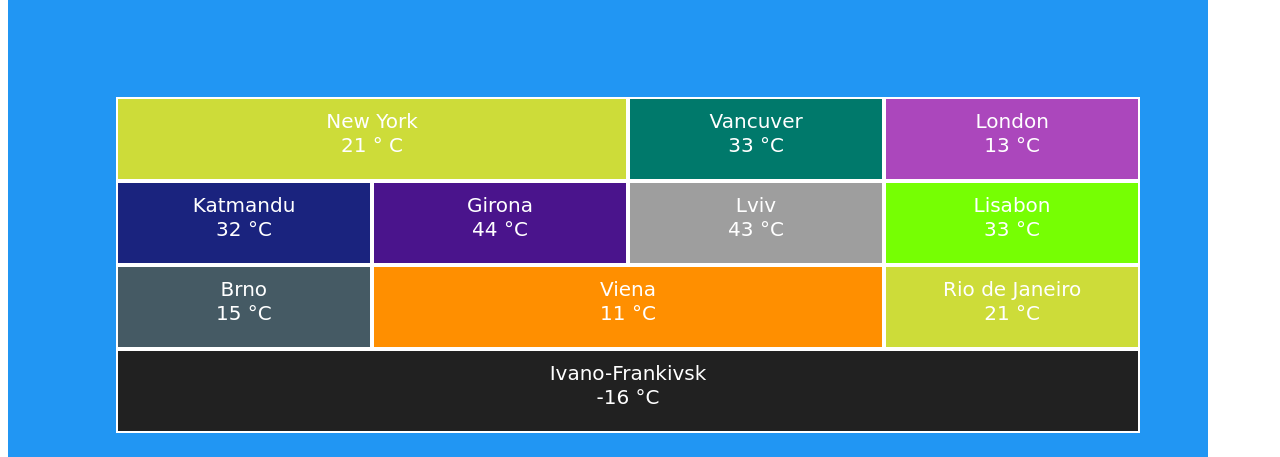
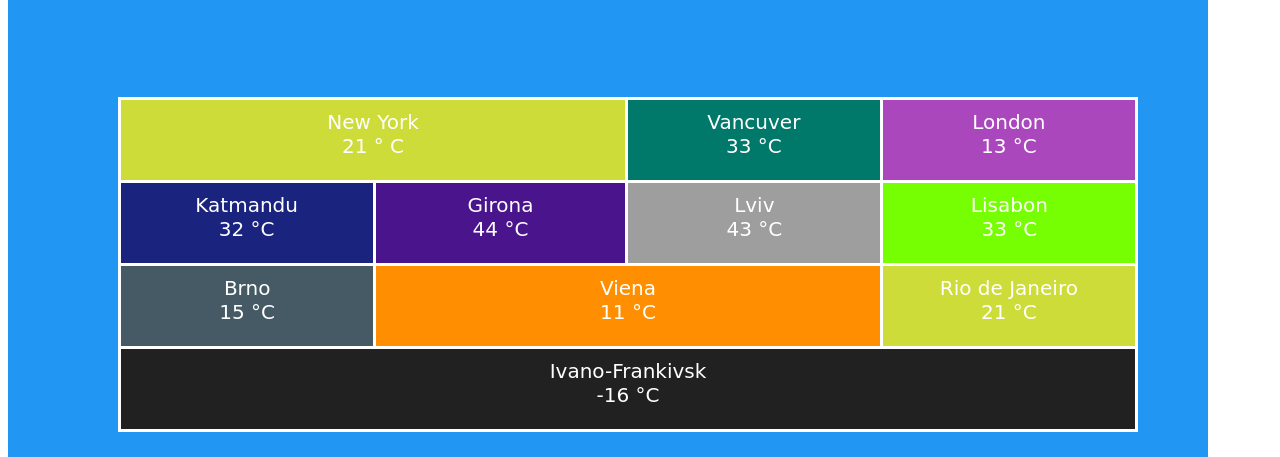
Before and after one commit to yaroslavhens/wheather12, a plain HTML site: page index.html in a window 1280 px wide. Shown: the part 107-564 px from the top of the page. Drawn offline with Linux system fonts and the light colour scheme; some icons are missing.

Commit message:
3 commit

```diff
--- a/css/style.css
+++ b/css/style.css
@@ -1,6 +1,6 @@
 * {
 	font-family: cursive;
-
+	transition: all .2s ease-in;
 }
 h1 {
 	text-align: center;
@@ -8,16 +8,7 @@ h1 {
 	padding-top: 30px;
 	font-size: 2em;
 }
-
-}
-
-ul {
-	font-size: 10x;
-
-}
-
 .blabla {
-
 	text-align: unset;
 	width: 1200px;
 	height: 1500px;
@@ -34,8 +25,6 @@ ul {
 	margin-top: 30px;
 	width: 20%;
 	height: 60px;
-	border: 2px solid;
-	border-color: white;
 	list-style: none;
 	padding: 10px;
 	color: white;
@@ -43,62 +32,69 @@ ul {
 }
 
 .col6 {
+	border-right: 	 3px solid;
+	border-bottom: 3px solid;
 	width: 20%;
 	background-color: #76FF03;
 }
-
 .col1  {
+	border-top: 3px solid;
+	border-bottom: 3px solid;
 	width: 20%;
 	background-color: #00796B;
 }
 .medium1 {
-
+	border:3px solid ;
 	background-color: #CDDC39;
-	width: 42.1%;
+	width: 41.7%;
 }
-.medium { width: 42.1%;
+.medium { width: 41.7%;
+	border-right:  3px solid;
 	background-color: #FF8F00;
 
 }
  .long {
+ 	border: 3px solid;
  	background-color: #212121;
-	width: 86.2%;
+	width: 85.7%;
 }
 .col4 {
+	width: 20%;
+	border-right:3px solid;
+	border-bottom: 3px solid;
 	background-color: #01579B;
 }
 .col5 {
+	border-right: 	 3px solid;
+	border-bottom: 3px solid;
 	background-color: #9E9E9E;
 }
 .col7 {
+	border-left:  3px solid;
+	border-right: 	 3px solid;
 	background-color: #455A64;
 }
 .col3 {
+	border-bottom: 3px solid;
+	border-right: 3px solid;
+	border-left: 3px solid;
 	background-color: #1A237E;
 }
 .col4 {
+	width: 19.8%;
 	background-color: #4A148C;
-
 }
 .col2 {
+	border:3px solid;
 	background-color: #AB47BC;
 }
-li.col2:hover {
-	background-color: red;
-}
 .col8 {
+	border-right:  3px solid;
 	background-color: #CDDC39;
 }
-li.col8:hover {
-	background-color: navy;
+.nameprod:hover > a  li {opacity: 0.6}
+.nameprod a li:hover {opacity: 1
 }
-
-ul:hover {
-	opacity: 0.7;
-}
-
-
-
 .foot {
 	font-size: 30px;
 	text-align: center;
--- a/index.html
+++ b/index.html
@@ -13,39 +13,41 @@
 	 <ul class="nameprod">
 
 		<a href="https://www.google.com.ua/maps/place/%D0%9D%D1%8C%D1%8E-%D0%99%D0%BE%D1%80%D0%BA,+%D0%A1%D0%A8%D0%90/@40.6971494,-74.2598655,10z/data=!3m1!4b1!4m5!3m4!1s0x89c24fa5d33f083b:0xc80b8f06e177fe62!8m2!3d40.7127753!4d-74.0059728">
-			<li  class="medium1">  New York <br> 21 &#176; С    <i class="wi wi-day-storm-showers" ></i></li>
+			<li  class="medium1">  New York <br> 21 &#176; С  <i class="wi wi-day-storm-showers" ></i></li>
 		</a>
 		 <a href="https://www.google.com.ua/maps/place/%D0%92%D0%B0%D0%BD%D0%BA%D1%83%D0%B2%D0%B5%D1%80,+%D0%91%D1%80%D0%B8%D1%82%D0%B0%D0%BD%D1%81%D0%BA%D0%B0%D1%8F+%D0%9A%D0%BE%D0%BB%D1%83%D0%BC%D0%B1%D0%B8%D1%8F,+%D0%9A%D0%B0%D0%BD%D0%B0%D0%B4%D0%B0/@49.2577143,-123.193944,12z/data=!3m1!4b1!4m5!3m4!1s0x548673f143a94fb3:0xbb9196ea9b81f38b!8m2!3d49.2827291!4d-123.1207375">
-		 	<li class="col1">  Vancuver <br> 33 &#176;C<i class="wi wi-lightning" ></i> </li>
+		 	<li class="col1">  Vancuver <br> 33 &#176;C  <i class="wi wi-lightning" ></i> </li>
 		 </a>
 		 <a href="https://www.google.com.ua/maps/place/%D0%9B%D0%BE%D0%BD%D0%B4%D0%BE%D0%BD,+%D0%92%D0%B5%D0%BB%D0%B8%D0%BA%D0%BE%D0%B1%D1%80%D0%B8%D1%82%D0%B0%D0%BD%D0%B8%D1%8F/@51.528308,-0.3817824,10z/data=!3m1!4b1!4m5!3m4!1s0x47d8a00baf21de75:0x52963a5addd52a99!8m2!3d51.5073509!4d-0.1277583">
-		 	<li class="col2"> London <br> 13 &#176;C <i class="wi wi-lightning" ></i></li>
+		 	<li class="col2"> London <br> 13 &#176;C  <i class="wi wi-lightning" ></i></li>
 		 </a>
 		 <a href="https://www.google.com.ua/maps/place/%D0%9A%D0%B0%D1%82%D0%BC%D0%B0%D0%BD%D0%B4%D1%83+44600,+%D0%9D%D0%B5%D0%BF%D0%B0%D0%BB/@27.7089427,85.2560925,12z/data=!3m1!4b1!4m5!3m4!1s0x39eb198a307baabf:0xb5137c1bf18db1ea!8m2!3d27.7172453!4d85.3239605">
-		 	<li class="col3"> Katmandu  <br> 32 &#176;C <i class="wi wi-raindrops" ></i> </li> </a>
+		 	<li class="col3"> Katmandu  <br> 32 &#176;C  <i class="wi wi-raindrops" ></i> </li> </a>
 		 <a href="https://www.google.com.ua/maps/place/%D0%93%D0%B5%D1%80%D0%BE%D0%BD%D0%B0,+%D0%96%D0%B8%D1%80%D0%BE%D0%BD%D0%B0,+%D0%98%D1%81%D0%BF%D0%B0%D0%BD%D0%B8%D1%8F/@41.9802474,2.7836477,13z/data=!3m1!4b1!4m5!3m4!1s0x12bae72798c8fdab:0xaf3845b6a5296a6f!8m2!3d41.9794005!4d2.8214264">
-		 	<li class="col4">  Girona <br> 44 &#176;C <i class="wi wi-tornado" ></i> </li>
+		 	<li class="col4">  Girona <br> 44 &#176;C  <i class="wi wi-tornado" ></i> </li>
 		 </a>
 		 <a href="https://www.google.com.ua/maps/place/%D0%9B%D1%8C%D0%B2%D0%BE%D0%B2%D1%81%D0%BA%D0%B0%D1%8F+%D0%BE%D0%B1%D0%BB%D0%B0%D1%81%D1%82%D1%8C/@49.678519,22.9126876,8z/data=!3m1!4b1!4m5!3m4!1s0x473add693e639c6f:0x630d8c8887ba3d62!8m2!3d49.839683!4d24.029717">
-		 	<li class="col5"> Lviv <br> 43 &#176;C <i class="wi wi-moon-full" ></i></li>
+		 	<li class="col5"> Lviv <br> 43 &#176;C  <i class="wi wi-moon-full" ></i></li>
 		 </a>
 		 <a href="https://www.google.com.ua/maps/place/%D0%9B%D0%B8%D1%81%D1%81%D0%B0%D0%B1%D0%BE%D0%BD,+%D0%9F%D0%BE%D1%80%D1%82%D1%83%D0%B3%D0%B0%D0%BB%D0%B8%D1%8F/@38.7436057,-9.2302437,12z/data=!3m1!4b1!4m5!3m4!1s0xd19331a61e4f33b:0x400ebbde49036d0!8m2!3d38.7222524!4d-9.1393366">
-		 	<li class="col6">  Lisabon <br> 33 &#176;C<i class="wi wi-train" ></i></li>
+		 	<li class="col6">  Lisabon <br> 33 &#176;C  <i class="wi wi-train" ></i></li>
 		 </a>
 		 <a href="https://www.google.com.ua/maps/place/%D0%91%D1%80%D0%BD%D0%BE,+%D0%A7%D0%B5%D1%85%D0%B8%D1%8F/@49.2019854,16.4378762,11z/data=!3m1!4b1!4m5!3m4!1s0x4712943ac03f5111:0x400af0f6614b1b0!8m2!3d49.1950602!4d16.6068371">
 		 	<li class="col7">  Brno <br> 15 &#176;C <i class="wi wi-lightning" ></i></li>
 		 </a>
 		 <a href="https://www.google.com.ua/maps/place/%D0%92%D0%B5%D0%BD%D0%B0,+%D0%90%D0%B2%D1%81%D1%82%D1%80%D0%B8%D1%8F/@48.2205998,16.2399755,11z/data=!3m1!4b1!4m5!3m4!1s0x476d079e5136ca9f:0xfdc2e58a51a25b46!8m2!3d48.2081743!4d16.3738189">
-		 	<li class="medium">  Viena <br> 11 &#176;C <i class="wi wi-day-storm-showers" ></i></li>
+		 	<li class="medium">  Viena <br> 11 &#176;C  <i class="wi wi-day-storm-showers" ></i></li>
 		 </a>
 		 <a href="https://www.google.com.ua/maps/place/%D0%A0%D0%B8%D0%BE-%D0%B4%D0%B5-%D0%96%D0%B0%D0%BD%D0%B5%D0%B9%D1%80%D0%BE,+%D0%91%D1%80%D0%B0%D0%B7%D0%B8%D0%BB%D0%B8%D1%8F/@-22.913885,-43.7261833,10z/data=!3m1!4b1!4m5!3m4!1s0x9bde559108a05b:0x50dc426c672fd24e!8m2!3d-22.9068467!4d-43.1728965">
-		 	<li class="col8">  Rio de Janeiro  <br> 21 &#176;C <i class="wi wi-fire" ></i></li>
+		 	<li class="col8">  Rio de Janeiro  <br> 21 &#176;C  <i class="wi wi-fire" ></i></li>
 		 </a>
 		 <a href="https://www.google.com.ua/maps/place/%D0%98%D0%B2%D0%B0%D0%BD%D0%BE-%D0%A4%D1%80%D0%B0%D0%BD%D0%BA%D0%BE%D0%B2%D1%81%D0%BA,+%D0%98%D0%B2%D0%B0%D0%BD%D0%BE-%D0%A4%D1%80%D0%B0%D0%BD%D0%BA%D0%BE%D0%B2%D1%81%D0%BA%D0%B0%D1%8F+%D0%BE%D0%B1%D0%BB%D0%B0%D1%81%D1%82%D1%8C,+76000/@48.9117518,24.647089,12z/data=!3m1!4b1!4m5!3m4!1s0x4730c16c34b0381d:0xd6d32394e59e41c2!8m2!3d48.922633!4d24.711117">
 		 	<li class="long">  Ivano-Frankivsk <br> -16 &#176;C <i class="wi wi-meteor" ></i></li>
 		 </a>
 		 </ul>
-		 <p class="foot"> Текст знизу без сумніву повинен мати  якийсь смисл  </p>
+		 <p class="foot"> Текст знизу без сумніву повинен мати  якийсь смисл <br>
+		 	 PC Без рамок дивилось би краще / да і клольора не ті , я &#8220;developer&#8220; я так бачу)))))
+		 </p>
 		 </div>
 
 </body>
```
